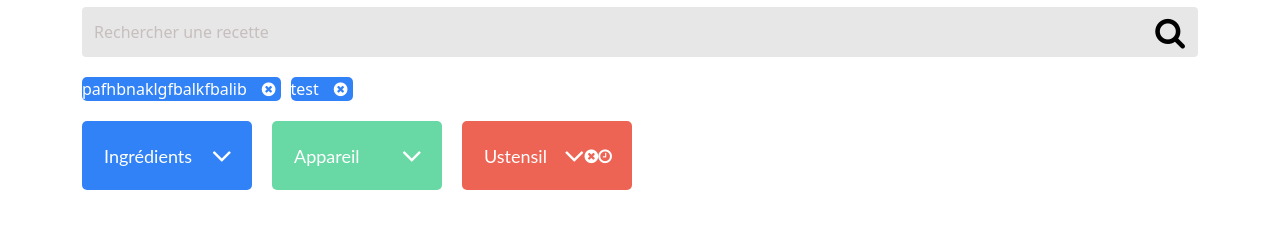
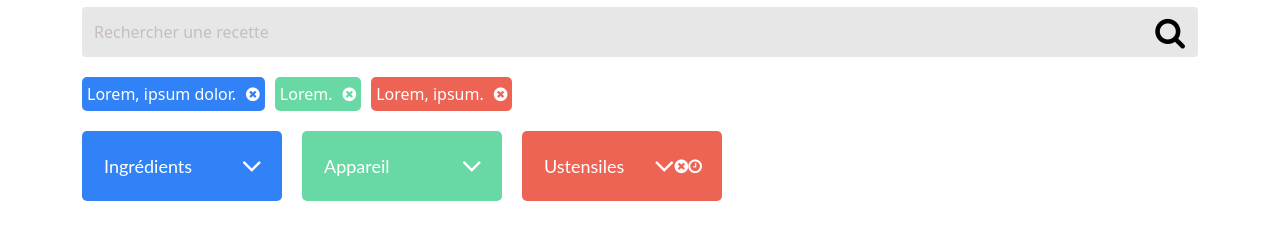
Before and after one commit to Miyuki62/D-veloppez-un-algorithme-de-recherche-en-JavaScript, a plain HTML site: page index.html in a window 1280 px wide. Shown: the part 92-332 px from the top of the page. Drawn offline with nearby package versions, Linux system fonts and the light colour scheme.

Commit message:
ajout d'un fichier css pour desktop et correction de quelque bug

```diff
--- /dev/null
+++ b/css/desktop.css
@@ -0,0 +1,13 @@
+@media all and (min-width: 800px) {
+	/*filtre version desktop*/
+	.filtre-container {
+		flex-wrap: wrap;
+		flex-direction: row;
+	}
+	.recherche-filtre {
+		max-width: 200px;
+	}
+	.filtre-container {
+		flex-direction: row;
+	}
+}
--- a/css/style.css
+++ b/css/main.css
@@ -23,7 +23,9 @@
 .input-box {
 	position: relative;
 }
-
+.input-box::-webkit-search-cancel-button {
+	display: none;
+}
 .input-box i {
 	position: absolute;
 	right: 13px;
@@ -31,14 +33,11 @@
 	color: black;
 }
 /*filtre*/
-.filtre {
-	margin-bottom: 15px;
-}
+
 .filtre-container {
 	display: flex;
-	flex-wrap: wrap;
+	flex-direction: column;
 }
-
 .tag-select {
 	display: flex;
 	margin-bottom: 20px;
@@ -54,18 +53,20 @@
 }
 .tag-container {
 	display: flex;
+	flex-wrap: wrap;
 	margin-top: 20px;
+	justify-content: start;
 	gap: 10px;
-	margin-left: -10px;
 }
 .tag-select {
 	color: white;
 	border-radius: 5px;
 	align-items: center;
+	padding: 5px 5px;
+	display: flex;
+	gap: 10px;
 }
 .tag-select i {
-	padding-left: 15px;
-	padding-right: 5px;
 	cursor: pointer;
 }
 
@@ -75,8 +76,8 @@
 	align-items: center;
 	justify-content: space-between;
 	padding-inline: 20px;
-	width: 170px;
-	height: 69px;
+	width: 100%;
+	height: 70px;
 	font-family: "lato", sans-serif;
 	font-weight: bold;
 	border: none;
@@ -93,14 +94,20 @@
 	height: 100%;
 	font-size: 18px;
 	border: none;
+	color: white;
+	opacity: 1;
 }
 .recherche-filtre input::placeholder,
 .recherche-filtre input:focus-visible {
 	color: white;
 	outline: none;
+	opacity: 1;
 }
 .recherche-filtre i {
 	cursor: pointer;
+}
+.recherche-filtre input::-webkit-search-cancel-button {
+	display: none;
 }
 
 .recherche-ingredients {
--- a/index.html
+++ b/index.html
@@ -16,7 +16,8 @@
 			rel="stylesheet"
 			href="https://cdnjs.cloudflare.com/ajax/libs/font-awesome/4.7.0/css/font-awesome.min.css"
 		/>
-		<link href="css/style.css" rel="stylesheet" type="text/css" />
+		<link rel="stylesheet" href="css/main.css" />
+		<link rel="stylesheet" href="css/desktop.css" />
 
 		<title>Hello, world!</title>
 	</head>
@@ -43,15 +44,17 @@
 			<div class="filtre">
 				<!-- tag -->
 				<div class="tag-container">
-					<div class="tag-select"></div>
 					<div class="tag-select tag-select-ingredients">
-						pafhbnaklgfbalkfbalib<i
-							class="fa fa-times-circle"
-							aria-hidden="true"
-						></i>
+						Lorem, ipsum dolor.
+						<i class="fa fa-times-circle"></i>
 					</div>
-					<div class="tag-select tag-select-ingredients">
-						test<i class="fa fa-times-circle" aria-hidden="true"></i>
+					<div class="tag-select tag-select-appareil">
+						Lorem.
+						<i class="fa fa-times-circle"></i>
+					</div>
+					<div class="tag-select tag-select-ustensiles">
+						Lorem, ipsum.
+						<i class="fa fa-times-circle"></i>
 					</div>
 				</div>
 				<div class="filtre-container">
```
